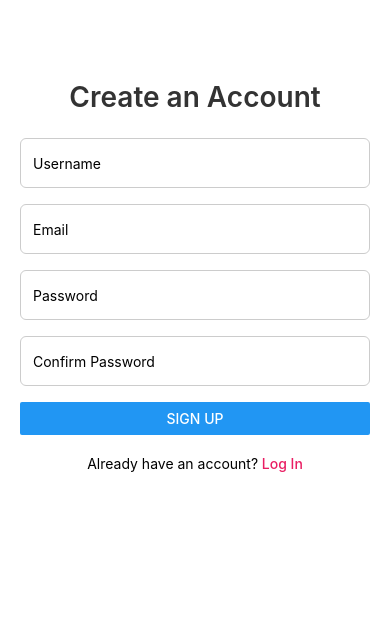
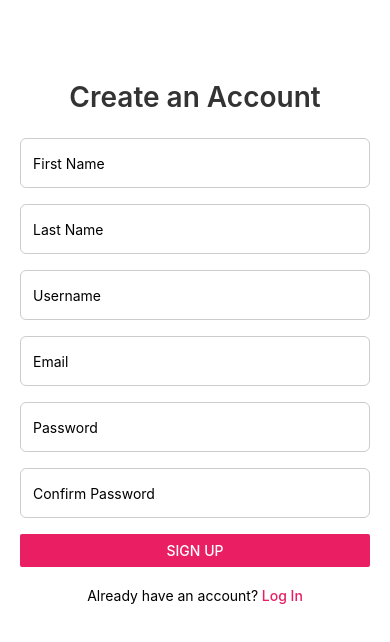
Before and after one commit to nurlanmnn/circld, a React Native app in the folder circld-app/: screen /Signup in a window 390 px wide. Shown: the top 642 px of the page. Built offline with nearby package versions, Linux system fonts and the light colour scheme.

Commit message:
SignUp details adjusted

```diff
--- a/circld-app/src/screens/Auth/SignupScreen.js
+++ b/circld-app/src/screens/Auth/SignupScreen.js
@@ -8,27 +8,48 @@ import {
   Alert,
   StyleSheet,
   Text,
-  TouchableOpacity
+  TouchableOpacity,
+  ActivityIndicator,
+  KeyboardAvoidingView,
+  Platform,
 } from 'react-native';
 import * as SecureStore from 'expo-secure-store';
 import { client } from '../../api/client';
 
 /**
- * SignupScreen lets a new user register with username, email, and password.
- * On success, we automatically log them in by fetching a JWT and storing it.
+ * SignupScreen lets a new user register with:
+ *   - First Name
+ *   - Last Name
+ *   - Username
+ *   - Email
+ *   - Password
+ *   - Confirm Password
+ * On success, we immediately log them in by fetching a JWT and storing it.
  */
 export default function SignupScreen({ navigation }) {
+  const [firstName, setFirstName] = useState('');
+  const [lastName,  setLastName]  = useState('');
   const [username, setUsername] = useState('');
-  const [email, setEmail]       = useState('');
+  const [email,    setEmail]    = useState('');
   const [password, setPassword] = useState('');
   const [password2, setPassword2] = useState('');
-  const [loading, setLoading]   = useState(false);
+  const [loading,  setLoading]  = useState(false);
 
   const handleSignup = async () => {
-    if (!username.trim() || !email.trim() || !password || !password2) {
+    // 1) Validate that *all six* fields are filled
+    if (
+      !firstName.trim() ||
+      !lastName.trim()  ||
+      !username.trim()  ||
+      !email.trim()     ||
+      !password         ||
+      !password2
+    ) {
       Alert.alert('Missing fields', 'Please fill out all fields.');
       return;
     }
+
+    // 2) Ensure passwords match
     if (password !== password2) {
       Alert.alert('Passwords don’t match', 'Please re‐enter your passwords.');
       return;
@@ -36,33 +57,37 @@ export default function SignupScreen({ navigation }) {
 
     setLoading(true);
     try {
-      // 1) Register new user
+      // 3) Register new user with the extra first_name & last_name fields
       const registerRes = await client.post('register/', {
-        username,
-        email,
-        password,
-        password2,
+        first_name: firstName.trim(),
+        last_name:  lastName.trim(),
+        username:   username.trim(),
+        email:      email.trim().toLowerCase(),
+        password:   password,
+        password2:  password2,
       });
 
-      // If register was successful (HTTP 201), proceed to login:
+      // 4) If registration succeeded (HTTP 201), immediately log them in
       if (registerRes.status === 201) {
-        // 2) Immediately log them in (fetch JWT)
-        const tokenRes = await client.post('token/', { username, password });
+        const tokenRes = await client.post('token/', {
+          username: username.trim(),
+          password: password,
+        });
 
+        // 5) Store tokens securely
         await SecureStore.setItemAsync('accessToken', tokenRes.data.access);
         await SecureStore.setItemAsync('refreshToken', tokenRes.data.refresh);
 
-        // 3) Navigate to Groups (and replace so they can’t go back)
+        // 6) Navigate to Groups screen (replace so user cannot go back)
         navigation.replace('Groups');
       }
     } catch (err) {
-      setLoading(false);
-      // If the error is from DRF validation, err.response.data holds field errors:
+      // 7) Handle DRF validation errors (e.g. “username already taken”, etc.)
       if (err.response && err.response.data) {
         const errors = err.response.data;
-        // Flatten errors into a single string
         let msg = '';
         Object.keys(errors).forEach((field) => {
+          // Join any array of error strings for each field
           msg += `${field}: ${errors[field].join(' ')}\n`;
         });
         Alert.alert('Registration Error', msg.trim());
@@ -75,8 +100,28 @@ export default function SignupScreen({ navigation }) {
   };
 
   return (
-    <View style={styles.container}>
+    <KeyboardAvoidingView
+      style={styles.container}
+      behavior={Platform.OS === 'ios' ? 'padding' : undefined}
+      keyboardVerticalOffset={Platform.OS === 'ios' ? 90 : 0}
+    >
       <Text style={styles.heading}>Create an Account</Text>
+
+      <TextInput
+        placeholder="First Name"
+        value={firstName}
+        onChangeText={setFirstName}
+        autoCapitalize="words"
+        style={styles.input}
+      />
+
+      <TextInput
+        placeholder="Last Name"
+        value={lastName}
+        onChangeText={setLastName}
+        autoCapitalize="words"
+        style={styles.input}
+      />
 
       <TextInput
         placeholder="Username"
@@ -111,11 +156,15 @@ export default function SignupScreen({ navigation }) {
         style={styles.input}
       />
 
-      <Button
-        title={loading ? 'Registering…' : 'Sign Up'}
-        onPress={handleSignup}
-        disabled={loading}
-      />
+      {loading ? (
+        <ActivityIndicator size="large" color="#E91E63" style={{ marginTop: 16 }} />
+      ) : (
+        <Button
+          title="Sign Up"
+          onPress={handleSignup}
+          color="#E91E63"
+        />
+      )}
 
       <View style={styles.footer}>
         <Text>Already have an account?</Text>
@@ -123,7 +172,7 @@ export default function SignupScreen({ navigation }) {
           <Text style={styles.loginLink}> Log In</Text>
         </TouchableOpacity>
       </View>
-    </View>
+    </KeyboardAvoidingView>
   );
 }
 
```
Also changed, not shown: 2 other files (tests, documents, lock files or other folders).
